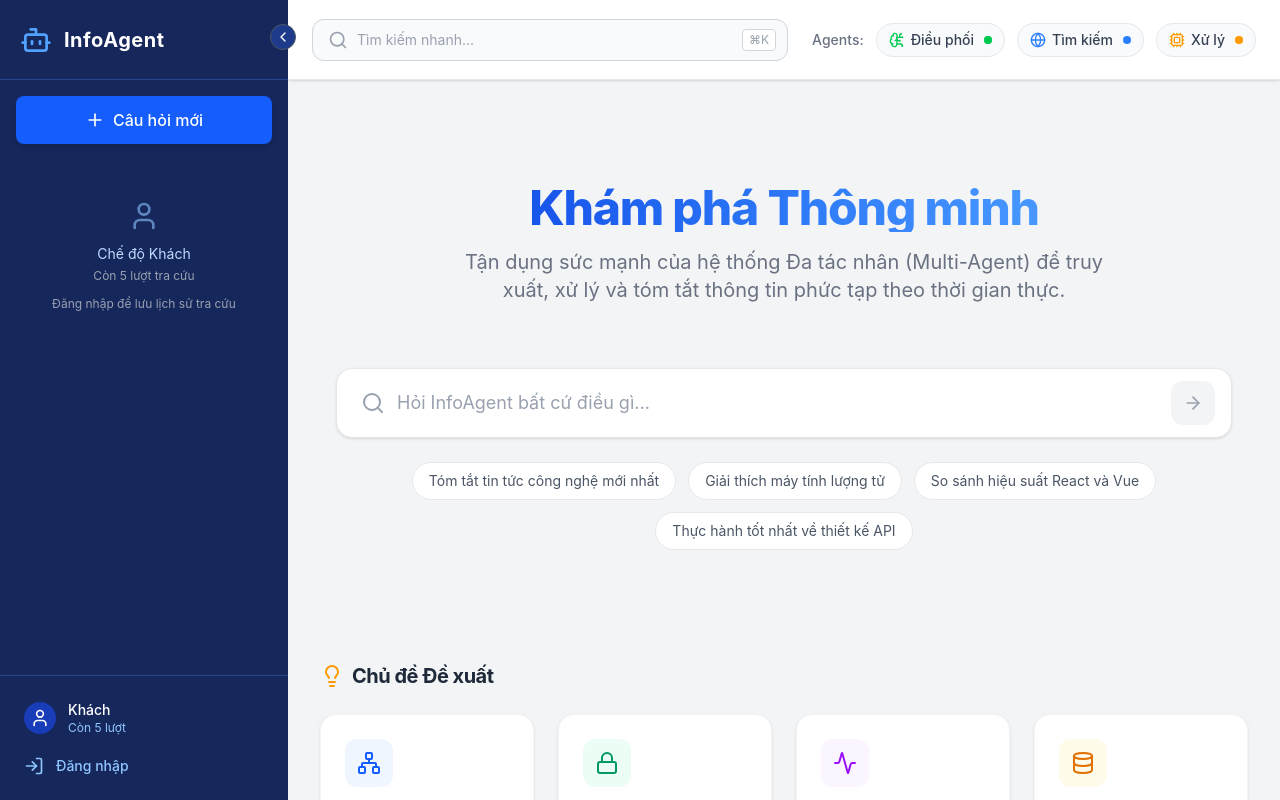
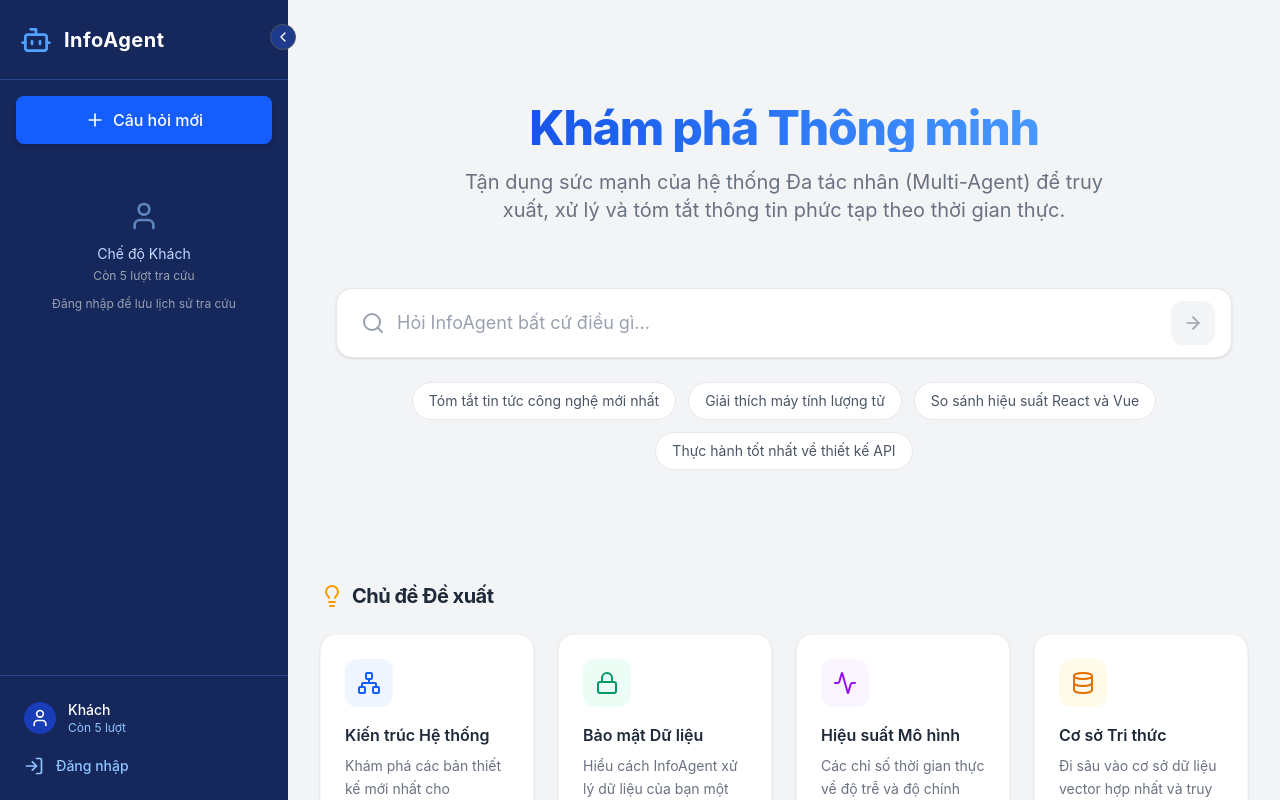
Before and after one commit to chutoanduc2601/InfoAgentSystem, a React (Vite) app in the folder fe/: page / in a window 1280 px wide. Built offline with nearby package versions, Linux system fonts and the light colour scheme; no server answers.

Commit message:
fix header

```diff
--- a/fe/src/components/layout/Header.tsx
+++ /dev/null
@@ -1,58 +0,0 @@
-
-import { Search, BrainCircuit, Globe, Cpu } from 'lucide-react';
-
-export const Header: React.FC = () => {
-  return (
-    <header className="h-20 bg-white border-b border-gray-200 flex items-center justify-between px-6 shrink-0 z-10 shadow-sm">
-      {/* Search Bar */}
-      <div className="flex-1 max-w-2xl">
-        <div className="relative group">
-          <div className="absolute inset-y-0 left-0 pl-4 flex items-center pointer-events-none">
-            <Search className="h-5 w-5 text-gray-400 group-focus-within:text-blue-500 transition-colors" />
-          </div>
-          <input
-            type="text"
-            className="block w-full pl-11 pr-4 py-2.5 border border-gray-300 rounded-xl leading-5 bg-gray-50 placeholder-gray-400 focus:outline-none focus:bg-white focus:ring-2 focus:ring-blue-500 focus:border-blue-500 transition-all sm:text-sm"
-            placeholder="Tìm kiếm nhanh..."
-          />
-          <div className="absolute inset-y-0 right-0 pr-3 flex items-center pointer-events-none">
-            <span className="text-gray-400 text-xs border border-gray-300 rounded px-1.5 py-0.5 bg-white">⌘K</span>
-          </div>
-        </div>
-      </div>
-
-      {/* Agent Status Indicators */}
-      <div className="ml-6 flex items-center space-x-4">
-        <div className="hidden md:flex items-center space-x-3 text-sm">
-          <span className="text-gray-500 font-medium">Agents:</span>
-
-          <div className="flex items-center space-x-1.5 bg-gray-50 px-3 py-1.5 rounded-full border border-gray-200" title="Agent Điều phối">
-            <BrainCircuit size={16} className="text-green-500" />
-            <span className="text-gray-700 font-medium">Điều phối</span>
-            <span className="relative flex h-2 w-2 ml-1">
-              <span className="animate-ping absolute inline-flex h-full w-full rounded-full bg-green-400 opacity-75"></span>
-              <span className="relative inline-flex rounded-full h-2 w-2 bg-green-500"></span>
-            </span>
-          </div>
-
-          <div className="flex items-center space-x-1.5 bg-gray-50 px-3 py-1.5 rounded-full border border-gray-200" title="Agent Tìm kiếm">
-            <Globe size={16} className="text-blue-500" />
-            <span className="text-gray-700 font-medium">Tìm kiếm</span>
-            <span className="relative flex h-2 w-2 ml-1">
-              <span className="relative inline-flex rounded-full h-2 w-2 bg-blue-500"></span>
-            </span>
-          </div>
-
-          <div className="flex items-center space-x-1.5 bg-gray-50 px-3 py-1.5 rounded-full border border-gray-200" title="Agent Xử lý">
-            <Cpu size={16} className="text-amber-500" />
-            <span className="text-gray-700 font-medium">Xử lý</span>
-            <span className="relative flex h-2 w-2 ml-1">
-              <span className="animate-ping absolute inline-flex h-full w-full rounded-full bg-amber-400 opacity-75"></span>
-              <span className="relative inline-flex rounded-full h-2 w-2 bg-amber-500"></span>
-            </span>
-          </div>
-        </div>
-      </div>
-    </header>
-  );
-};
--- a/fe/src/components/layout/MainLayout.tsx
+++ b/fe/src/components/layout/MainLayout.tsx
@@ -1,6 +1,5 @@
 import { useState } from 'react';
 import { Sidebar } from './Sidebar';
-import { Header } from './Header';
 
 interface MainLayoutProps {
   children: React.ReactNode;
@@ -18,10 +17,6 @@ export const MainLayout: React.FC<MainLayoutProps> = ({ children }) => {
 
       {/* Main Content Area */}
       <div className="flex flex-col flex-1 min-w-0 h-screen transition-all duration-300 print:h-auto print:overflow-visible">
-        <div className="print:hidden">
-          <Header />
-        </div>
-
         {/* Main Content Body */}
         <main className="flex-1 overflow-y-auto p-6 md:p-8 relative print:overflow-visible print:p-0">
           <div className="max-w-6xl mx-auto h-full flex flex-col print:h-auto print:block">
```
